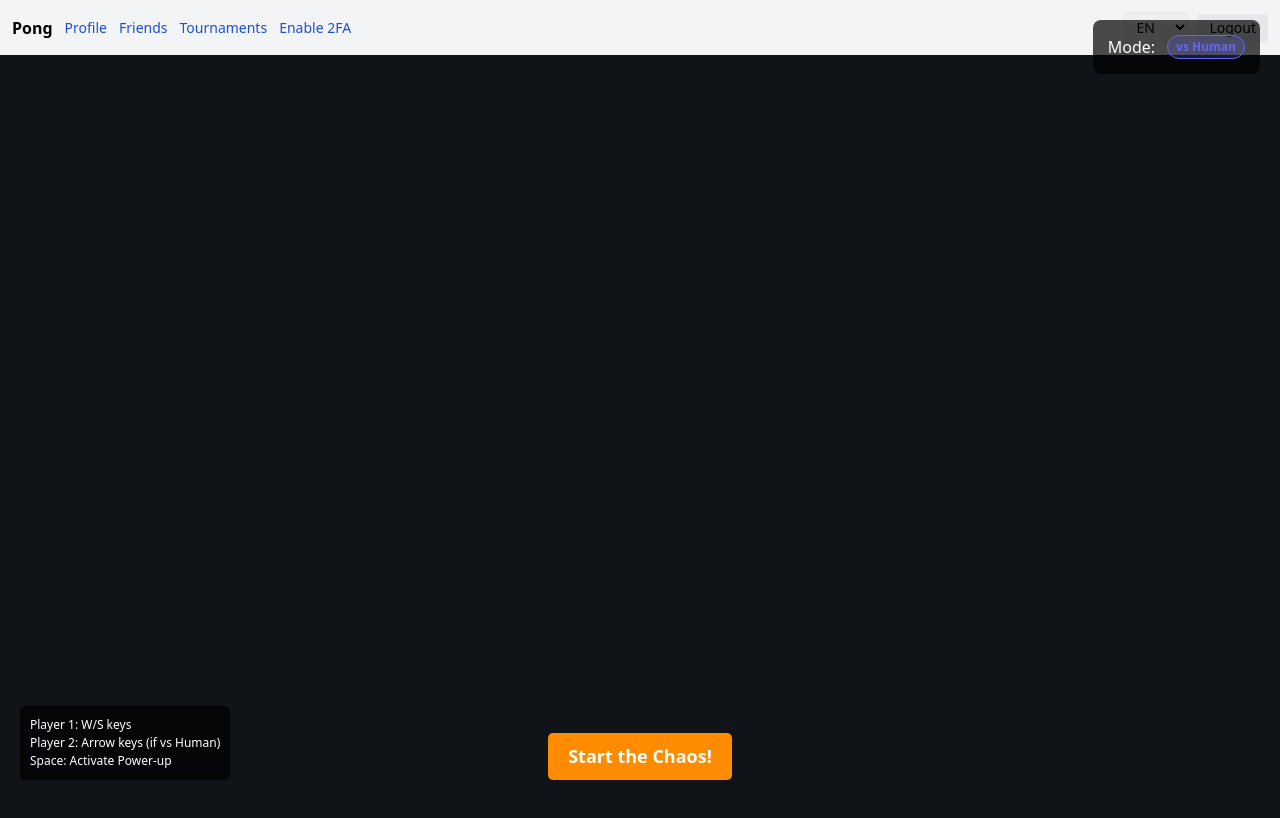
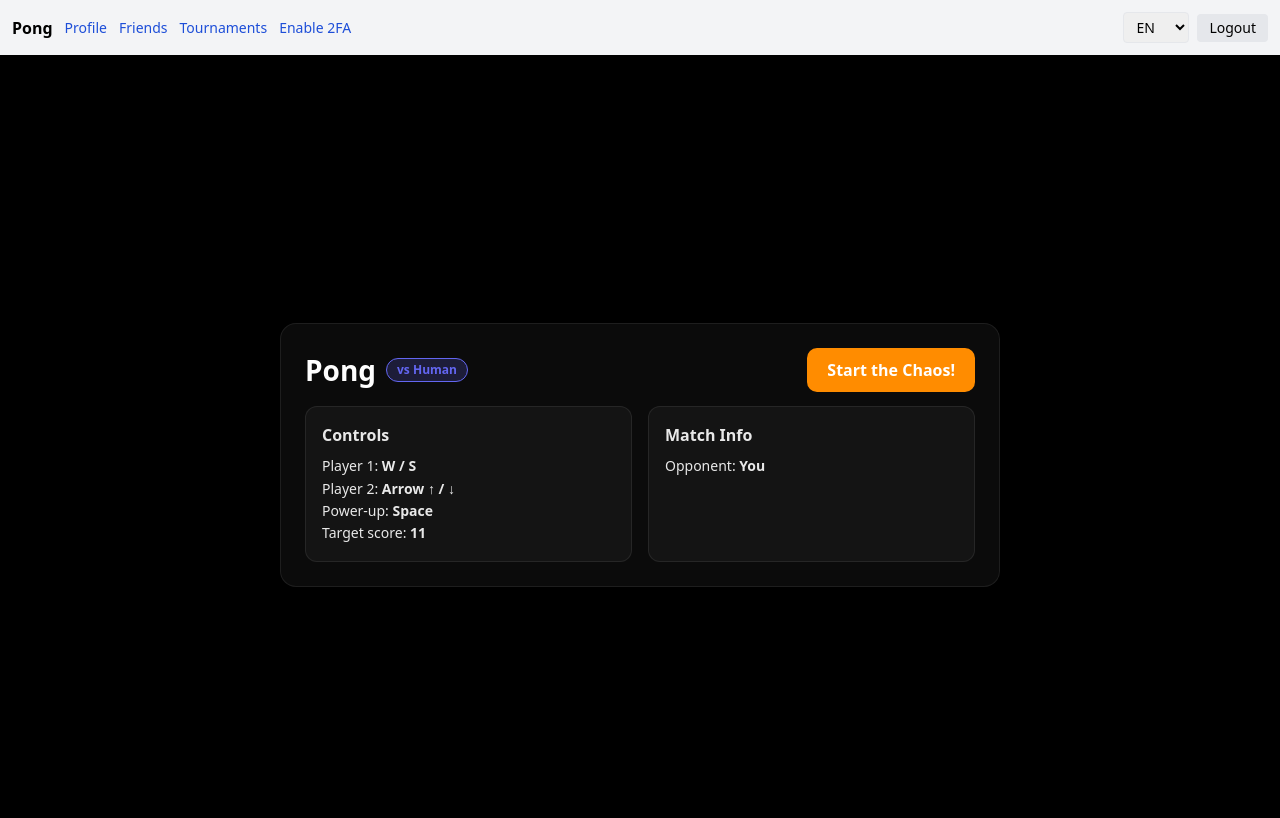
Before and after one commit to Yunchia-Hsu/ft_transcendence, a React (Vite) app in the folder apps/game/: page /game/1 in a window 1280 px wide. Shown: the top 818 px of the page. Built offline with nearby package versions, Linux system fonts and the light colour scheme; no server answers; sample sign-in values are in the browser's storage.

Commit message:
refactor PongCanvas: rename add pregame overlay and countdown functionality, and improve game state management

```diff
--- a/apps/game/src/features/game/components/PongCanvas.tsx
+++ b/apps/game/src/features/game/components/PongCanvas.tsx
@@ -35,7 +35,7 @@ interface Particle {
 
 type ViewParams = { cssW: number; cssH: number; dpr: number; scale: number };
 
-interface AIDecision {
+interface AIDecisionUI {
   direction: Direction;
   usePowerUp: boolean;
   confidence: number;
@@ -57,7 +57,7 @@ export default function PongCanvas() {
 
   const aiOpponent = useRef<PongAI>(new PongAI(0.8));
   const stateRef = useRef<State>(createState());
-  const aiDecision = useRef<AIDecision>({
+  const aiDecision = useRef<AIDecisionUI>({
     direction: 0,
     usePowerUp: false,
     confidence: 0,
@@ -79,13 +79,18 @@ export default function PongCanvas() {
   const animationFrameId = useRef<number | null>(null);
   const didComplete = useRef(false);
 
+  // Overlay states
+  const [showPregame, setShowPregame] = useState(true);
+  const [countdown, setCountdown] = useState<number | null>(null);
+  const countdownTimer = useRef<number | null>(null);
+
   // adjust AI difficulty
   const handleDifficultyChange = (difficulty: number) => {
     setAiDifficulty(difficulty);
     aiOpponent.current.setDifficulty(difficulty);
   };
 
-  // Set up AI strategy change callback (only in AI mode)
+  // AI strategy change callback (only in AI mode)
   useEffect(() => {
     if (gameMode !== "ai") {
       setAiStrategy("adaptive");
@@ -104,7 +109,6 @@ export default function PongCanvas() {
         const gameData = await GamesApi.get(gameId);
         const isAIGame = gameData.player2 === "bot";
         setGameMode(isAIGame ? "ai" : "human");
-        // console.log(`Game mode detected: ${isAIGame ? "AI" : "Human vs Human"}`);
       } catch {
         setGameMode("human");
       }
@@ -228,6 +232,8 @@ export default function PongCanvas() {
       didComplete.current = false;
       setCompleted(false);
       setGameRunning(false);
+      setShowPregame(true);
+      setCountdown(null);
       trail.current = [];
       particles.current = [];
       flash.current = 0;
@@ -294,20 +300,21 @@ export default function PongCanvas() {
         }
 
         // win: exact target to avoid off-by-one UI vs server
-        const [a, b] = stateRef.current.score; // ✅ read live state
+        const [a, b] = stateRef.current.score; // ✅ live state
         if (!didComplete.current && (a === WIN_SCORE || b === WIN_SCORE)) {
           didComplete.current = true;
           setGameRunning(false);
           setCompleted(true);
 
           const score = `${a}-${b}`;
+          // ✅ If right/player2 wins, use opponentId (may be "bot"). If left wins, use userId.
           const winnerId =
             a > b ? (userId ?? "player1") : (opponentId ?? "player2");
 
           // render final frame, then stop RAF immediately
           render(
             ctx,
-            stateRef.current, // ✅ final state
+            stateRef.current,
             trail.current,
             particles.current,
             flash.current,
@@ -361,31 +368,61 @@ export default function PongCanvas() {
     };
   }, [gameRunning, gameId, userId, opponentId, gameMode]);
 
-  /* ---------- Start/Stop (or New Game) button ---------- */
+  /* ---------- Start/Stop ---------- */
   const onPrimaryClick = () => {
-    if (!completed) {
-      if (gameRunning) {
-        // Reset the live sim when stopping mid-game
+    // This button only appears in overlays now
+    if (completed) {
+      void startNewGame();
+      return;
+    }
+    // Start countdown → then start
+    if (countdownTimer.current) {
+      window.clearInterval(countdownTimer.current);
+      countdownTimer.current = null;
+    }
+    setCountdown(3);
+    setShowPregame(false);
+
+    const id = window.setInterval(() => {
+      setCountdown((prev) => {
+        if (!prev || prev <= 1) {
+          window.clearInterval(id);
+          countdownTimer.current = null;
+          // reset sim at the moment match begins
           stateRef.current = createState();
           didComplete.current = false;
-        aiOpponent.current.reset();
+          particles.current = [];
           trail.current = [];
-        particles.current = [];
           flash.current = 0;
+          setCompleted(false);
+          setGameRunning(true);
+          return null;
         }
-      setGameRunning((prev) => !prev);
-    } else {
-      void startNewGame();
+        return prev - 1;
+      });
+    }, 800);
+    countdownTimer.current = id;
+  };
+
+  // Escape key to reopen pregame overlay if not running and not completed
+  useEffect(() => {
+    const onKey = (e: KeyboardEvent) => {
+      if (e.key === "Escape" && !gameRunning && !completed) {
+        setShowPregame(true);
+        setCountdown(null);
       }
     };
+    window.addEventListener("keydown", onKey);
+    return () => window.removeEventListener("keydown", onKey);
+  }, [gameRunning, completed]);
 
-  const primaryLabel = !completed
-    ? gameRunning
-      ? t.game.buttons.stop
-      : t.game.buttons.start
-    : completing
+  const primaryLabel = completed
+    ? completing
       ? t.game.mainMenu.savingResult
-      : t.game.mainMenu.startNewGame;
+      : t.game.mainMenu.startNewGame
+    : countdown !== null
+      ? String(countdown)
+      : t.game.buttons.start;
 
   const primaryDisabled = completing;
 
@@ -397,31 +434,61 @@ export default function PongCanvas() {
         display: "grid",
         placeItems: "center",
         background: "#101418",
+        position: "relative",
+        overflow: "hidden",
       }}
     >
       <canvas ref={canvas} />
 
-      {/* 控制面板 */}
+      {/* --- PRE-GAME OVERLAY (black screen with info) --- */}
+      {(showPregame || countdown !== null) && !completed && (
         <div
           style={{
             position: "absolute",
-          top: "20px",
-          right: "20px",
-          display: "flex",
-          flexDirection: "column",
-          gap: "10px",
-          background: "rgba(0,0,0,0.7)",
-          padding: "15px",
-          borderRadius: "8px",
-          color: "white",
+            inset: 0,
+            background: "#000",
+            color: "#fff",
+            display: "grid",
+            placeItems: "center",
+            transition: "opacity 200ms ease",
+            opacity: 1,
+            zIndex: 10,
           }}
         >
-        <div style={{ display: "flex", alignItems: "center", gap: 6 }}>
-          <span>Mode:</span>
+          {countdown !== null ? (
+            <div style={{ textAlign: "center" }}>
+              <div style={{ fontSize: 84, fontWeight: 800, letterSpacing: 2 }}>
+                {countdown}
+              </div>
+              <div style={{ opacity: 0.8, marginTop: 12, fontSize: 18 }}>
+                Get ready…
+              </div>
+            </div>
+          ) : (
+            <div
+              style={{
+                width: "min(92vw, 720px)",
+                borderRadius: 16,
+                background: "rgba(16,16,16,0.7)",
+                border: "1px solid rgba(255,255,255,0.08)",
+                padding: 24,
+                backdropFilter: "blur(6px)",
+                boxShadow: "0 10px 30px rgba(0,0,0,0.45)",
+              }}
+            >
+              <div
+                style={{
+                  display: "flex",
+                  justifyContent: "space-between",
+                  alignItems: "center",
+                  marginBottom: 14,
+                }}
+              >
+                <div style={{ display: "flex", alignItems: "center", gap: 10 }}>
+                  <span style={{ fontSize: 28, fontWeight: 800 }}>Pong</span>
                   <span
                     style={{
-              marginLeft: 6,
-              padding: "2px 8px",
+                      padding: "2px 10px",
                       borderRadius: 999,
                       fontSize: 12,
                       fontWeight: 700,
@@ -432,15 +499,94 @@ export default function PongCanvas() {
                       color: gameMode === "ai" ? "#10B981" : "#6366F1",
                       border: `1px solid ${gameMode === "ai" ? "#10B981" : "#6366F1"}`,
                     }}
-            title="Game mode is set by how you started the match"
+                    title="Mode is based on how you started the match"
                   >
                     {gameMode === "ai" ? "vs AI" : "vs Human"}
                   </span>
                 </div>
 
-        {gameMode === "ai" && (
+                <button
+                  onClick={onPrimaryClick}
+                  disabled={primaryDisabled}
+                  style={{
+                    background: "#FF8C00",
+                    border: "none",
+                    padding: "10px 20px",
+                    color: "white",
+                    fontSize: 16,
+                    cursor: primaryDisabled ? "not-allowed" : "pointer",
+                    borderRadius: 10,
+                    fontWeight: 800,
+                    opacity: primaryDisabled ? 0.6 : 1,
+                  }}
+                >
+                  {primaryLabel}
+                </button>
+              </div>
+
+              <div
+                style={{
+                  display: "grid",
+                  gridTemplateColumns: "1fr 1fr",
+                  gap: 16,
+                }}
+              >
+                {/* Left: Controls */}
+                <div
+                  style={{
+                    borderRadius: 12,
+                    background: "rgba(255,255,255,0.04)",
+                    border: "1px solid rgba(255,255,255,0.08)",
+                    padding: 16,
+                  }}
+                >
+                  <div
+                    style={{ fontWeight: 700, marginBottom: 8, opacity: 0.9 }}
+                  >
+                    Controls
+                  </div>
+                  <div style={{ fontSize: 14, lineHeight: 1.6, opacity: 0.9 }}>
                     <div>
-            <label>AI Difficulty: </label>
+                      Player 1: <b>W / S</b>
+                    </div>
+                    {gameMode === "human" ? (
+                      <div>
+                        Player 2: <b>Arrow ↑ / ↓</b>
+                      </div>
+                    ) : (
+                      <div>
+                        Player 2: <b>AI controlled</b>
+                      </div>
+                    )}
+                    <div>
+                      Power-up: <b>Space</b>
+                    </div>
+                    <div>
+                      Target score: <b>{WIN_SCORE}</b>
+                    </div>
+                  </div>
+                </div>
+
+                {/* Right: AI settings / info */}
+                <div
+                  style={{
+                    borderRadius: 12,
+                    background: "rgba(255,255,255,0.04)",
+                    border: "1px solid rgba(255,255,255,0.08)",
+                    padding: 16,
+                  }}
+                >
+                  <div
+                    style={{ fontWeight: 700, marginBottom: 8, opacity: 0.9 }}
+                  >
+                    {gameMode === "ai" ? "AI Settings" : "Match Info"}
+                  </div>
+
+                  {gameMode === "ai" ? (
+                    <>
+                      <label style={{ fontSize: 13, opacity: 0.9 }}>
+                        Difficulty: <b>{aiDifficulty.toFixed(1)}</b>
+                      </label>
                       <input
                         type="range"
                         min="0.1"
@@ -450,20 +596,19 @@ export default function PongCanvas() {
                         onChange={(e) =>
                           handleDifficultyChange(parseFloat(e.target.value))
                         }
-              style={{ marginLeft: "5px" }}
+                        style={{ width: "100%", margin: "8px 0 12px" }}
                       />
-            <span style={{ marginLeft: "5px" }}>{aiDifficulty.toFixed(1)}</span>
-          </div>
-        )}
-
-        {gameMode === "ai" && (
-          <div style={{ fontSize: "12px" }}>
+                      <div
+                        style={{
+                          display: "flex",
+                          gap: 16,
+                          fontSize: 13,
+                          opacity: 0.9,
+                        }}
+                      >
                         <div>
-              AI Confidence: {(aiDecision.current.confidence * 100).toFixed(0)}%
-            </div>
-            <div>
-              AI Strategy:{" "}
-              <span
+                          Strategy:{" "}
+                          <b
                             style={{
                               color:
                                 aiStrategy === "aggressive"
@@ -471,53 +616,92 @@ export default function PongCanvas() {
                                   : aiStrategy === "defensive"
                                     ? "#51cf66"
                                     : "#74c0fc",
-                  fontWeight: "bold",
                             }}
                           >
                             {aiStrategy}
-              </span>
+                          </b>
+                        </div>
+                        <div>
+                          Confidence:{" "}
+                          <b>
+                            {Math.round(aiDecision.current.confidence * 100)}%
+                          </b>
+                        </div>
+                      </div>
+                    </>
+                  ) : (
+                    <div style={{ fontSize: 14, opacity: 0.9 }}>
+                      Opponent:{" "}
+                      <b>
+                        {opponentId && opponentId !== userId
+                          ? opponentId
+                          : "You"}
+                      </b>
+                    </div>
+                  )}
+                </div>
               </div>
             </div>
           )}
         </div>
+      )}
 
+      {/* --- POST-GAME OVERLAY --- */}
+      {completed && (
+        <div
+          style={{
+            position: "absolute",
+            inset: 0,
+            background: "rgba(0,0,0,0.9)",
+            color: "#fff",
+            display: "grid",
+            placeItems: "center",
+            zIndex: 10,
+          }}
+        >
+          <div
+            style={{
+              width: "min(92vw, 640px)",
+              borderRadius: 16,
+              background: "rgba(16,16,16,0.7)",
+              border: "1px solid rgba(255,255,255,0.08)",
+              padding: 24,
+              backdropFilter: "blur(6px)",
+              boxShadow: "0 10px 30px rgba(0,0,0,0.45)",
+              textAlign: "center",
+            }}
+          >
+            <div style={{ fontSize: 28, fontWeight: 800, marginBottom: 6 }}>
+              Match Over
+            </div>
+            <div style={{ opacity: 0.9, marginBottom: 14 }}>
+              Final Score:{" "}
+              <b>
+                {stateRef.current.score[0]} - {stateRef.current.score[1]}
+              </b>
+            </div>
             <button
               onClick={onPrimaryClick}
               disabled={primaryDisabled}
               style={{
-          position: "absolute",
-          bottom: "20px",
-          backgroundColor: completed ? "#10B981" : "#FF8C00",
+                background: "#10B981",
                 border: "none",
                 padding: "10px 20px",
                 color: "white",
-          fontSize: "18px",
+                fontSize: 16,
                 cursor: primaryDisabled ? "not-allowed" : "pointer",
-          borderRadius: "5px",
-          fontWeight: "bold",
+                borderRadius: 10,
+                fontWeight: 800,
                 opacity: primaryDisabled ? 0.6 : 1,
               }}
             >
-        {primaryLabel}
+              {completing
+                ? t.game.mainMenu.savingResult
+                : t.game.mainMenu.startNewGame}
             </button>
-
-      {/* 控制說明 */}
-      <div
-        style={{
-          position: "absolute",
-          bottom: "20px",
-          left: "20px",
-          background: "rgba(0,0,0,0.7)",
-          padding: "10px",
-          borderRadius: "5px",
-          color: "white",
-          fontSize: "12px",
-        }}
-      >
-        <div>Player 1: W/S keys</div>
-        <div>Player 2: Arrow keys (if vs Human)</div>
-        <div>Space: Activate Power-up</div>
           </div>
+        </div>
+      )}
     </div>
   );
 }
@@ -568,7 +752,7 @@ function render(
   particles: readonly Particle[],
   flash: number,
   scale: number,
-  aiInfo?: AIDecision | null
+  aiInfo?: AIDecisionUI | null
 ): void {
   ctx.setTransform(scale, 0, 0, scale, 0, 0);
 
@@ -581,6 +765,7 @@ function render(
   ctx.fillStyle = g;
   ctx.fillRect(0, 0, w, h);
 
+  // center dashed divider
   ctx.save();
   ctx.fillStyle = COLORS.accent2;
   const segH = 16,
@@ -592,6 +777,7 @@ function render(
   }
   ctx.restore();
 
+  // ball trail
   for (let i = 0; i < trail.length; i += 1) {
     const t = i / trail.length;
     ctx.fillStyle = rgbaHex(COLORS.accent2, t * 0.6);
@@ -601,6 +787,7 @@ function render(
     ctx.fill();
   }
 
+  // particles
   for (const p of particles) {
     const col = p.light ? COLORS.accent : COLORS.accent2;
     ctx.fillStyle = rgbaHex(col, Math.max(0, Math.min(1, p.life)));
@@ -609,6 +796,7 @@ function render(
     ctx.fill();
   }
 
+  // paddles
   ctx.save();
   ctx.shadowColor = "rgba(0,0,0,0.35)";
   ctx.shadowBlur = 10;
@@ -616,7 +804,7 @@ function render(
   roundRect(ctx, 18, s.paddles[0] * h - h * 0.1, 12, h * 0.2, 6);
   ctx.fill();
 
-  // AI paddle with confidence indicator
+  // AI paddle with confidence indicator (in AI mode only)
   if (aiInfo) {
     const confidenceColor = `rgba(255, ${Math.floor(255 * aiInfo.confidence)}, 0, 0.5)`;
     ctx.fillStyle = confidenceColor;
@@ -629,6 +817,7 @@ function render(
   ctx.fill();
   ctx.restore();
 
+  // ball
   ctx.fillStyle = COLORS.accent;
   ctx.beginPath();
   ctx.arc(s.ball.x * w, s.ball.y * h, 7, 0, Math.PI * 2);
@@ -642,7 +831,7 @@ function render(
   ctx.fillText(String(s.score[0]), w / 2 - 80, 64);
   ctx.fillText(String(s.score[1]), w / 2 + 80, 64);
 
-  // AI movement indicator (for debugging)
+  // AI movement arrow (debug)
   if (aiInfo && aiInfo.direction !== 0) {
     ctx.fillStyle = COLORS.accent;
     ctx.font = "20px monospace";
@@ -651,6 +840,7 @@ function render(
     ctx.fillText(arrow, w - 40, s.paddles[1] * h);
   }
 
+  // flash
   if (flash > 0) {
     ctx.fillStyle = rgbaHex(COLORS.accent, flash * 0.35);
     ctx.fillRect(0, 0, w, h);
```
Lines whose indentation alone changed are shown as unchanged.
